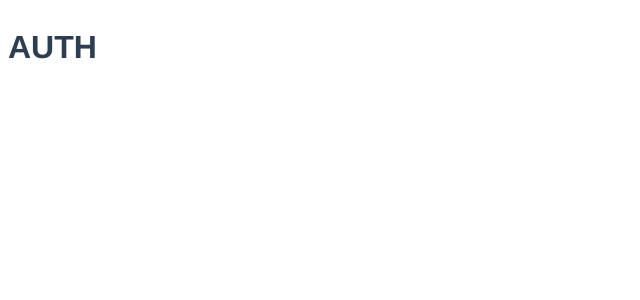
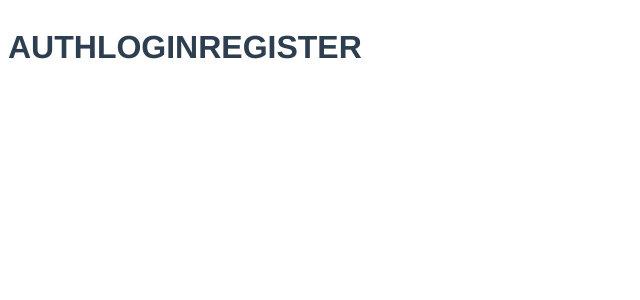
Before and after one commit to KayBeckmann/join-express-backend, a Vue app in the folder frontend/: page /auth in a window 1280 px wide. Shown: the top 300 px of the page, without its empty margins (0-640 px from the left). Built offline with nearby package versions, Linux system fonts and the light colour scheme.

Commit message:
create authView

```diff
--- a/frontend/src/views/AuthView.vue
+++ b/frontend/src/views/AuthView.vue
@@ -1,3 +1,12 @@
 <template>
   <h1>AUTH</h1>
+  <LoginComponent />
+  <RegisterComponent />
 </template>
+
+<script setup>
+import LoginComponent from '@/components/Auth/LoginComponent.vue';
+import RegisterComponent from '@/components/Auth/RegisterComponent.vue';
+</script>
+
+<style scoped></style>
```
